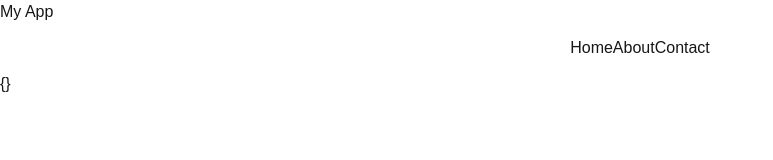
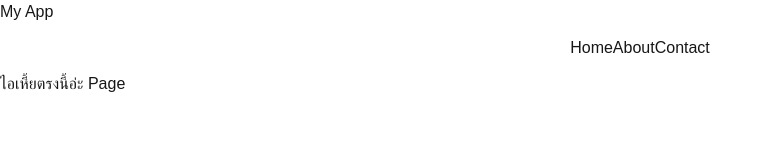
Before and after one commit to ACESunny/Chinanan, a Next.js app in the folder web/: page / in a window 1280 px wide. Shown: the top 160 px of the page, without its empty margins (0-773 px from the left). Built offline with nearby package versions, Linux system fonts and the light colour scheme; no server answers.

Commit message:
del loading animation

```diff
--- a/web/src/app/layout.jsx
+++ b/web/src/app/layout.jsx
@@ -1,9 +1,6 @@
 import { Geist, Geist_Mono } from "next/font/google";
 import "./globals.css";
 import { SpeedInsights } from '@vercel/speed-insights/next';
-
-import { Suspense } from "react";
-import Loading from "./loading";
 
 import Header from "./component/header";
 import Nav from "./component/nav";
@@ -31,9 +28,7 @@ export default function RootLayout({ children }) {
       >
         <Header />
         <Nav />
-        <Suspense fallback={<Loading />}>
-          {children}
-        </Suspense>
+        {children}
         <SpeedInsights />
       </body>
     </html>
--- a/web/src/app/loading.jsx
+++ /dev/null
@@ -1,4 +0,0 @@
-export default function Loading() {
-    // You can add any UI inside Loading, including a Skeleton.
-    return <LoadingSkeleton />
-  }
--- a/web/src/app/page.jsx
+++ b/web/src/app/page.jsx
@@ -1,20 +1,10 @@
-import { Suspense } from "react";
-import Loading from "./loading";
 
-async function fetchData() {
-  const res = await fetch('https://api.example.com/data');
-  return res.json();
-}
-
-function DataComponent() {
-  const data = fetchData(); // ใช้ Suspense ร่วมกับไลบรารีที่รองรับ
-  return <div>{JSON.stringify(data)}</div>;
-}
-
-export default function Page() {
+export default function Home() {
   return (
-    <Suspense fallback={<Loading />}>
-      <DataComponent />
-    </Suspense>
+    <div>
+      <main>
+        <p>ไอเหี้ยตรงนี้อ่ะ Page</p>
+      </main>
+    </div>
   );
 }
```
